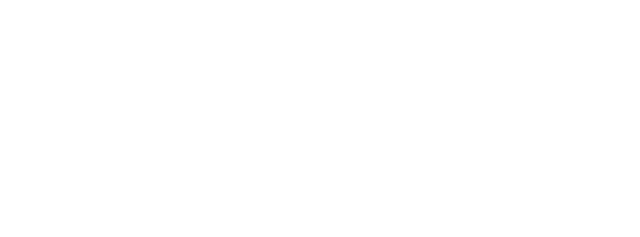
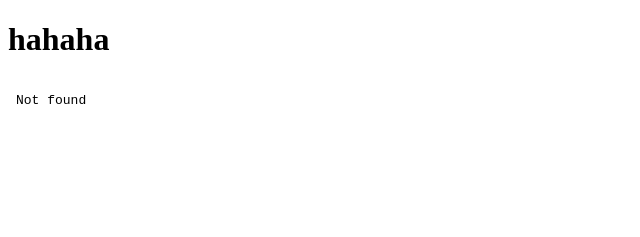
Before and after one commit to YanPanMichael/JavaScriptCommonUtils, a plain HTML site: page EXAMPLE/URLParamsGet/index.html in a window 1280 px wide. Shown: the whole page, without its empty margins (0-640 px from the left). Drawn offline with Linux system fonts and the light colour scheme.

Commit message:
change a little

```diff
--- a/EXAMPLE/URLParamsGet/index.html
+++ b/EXAMPLE/URLParamsGet/index.html
@@ -5,15 +5,12 @@
   <title></title>
   <meta charset="UTF-8">
   <meta name="viewport" content="width=device-width, initial-scale=1">
-  <script src="../../URLParamsGet/getURLParamsValueCommon.js" />
 </head>
 
 <body>
   <div><h1>hahaha</h1></div>
-  <script>
-    var url = window.location.href;
-    var user = parseUri(url)['user'];
-    console.log('user' + user);
-  </script>
+  <iframe src="http:www.baidu.com?user=aa" frameborder="0">
+    <script type="text/javascript" src="../../URLParamsGet/getURLParamsValueCommon.js"></script>
+  </iframe>
 </body>
 </html>
--- a/URLParamsGet/getURLParamsValueCommon.js
+++ b/URLParamsGet/getURLParamsValueCommon.js
@@ -84,3 +84,7 @@
     // database name and the given path
     return '/' + opts.db + '/' + path;
   };
+
+  var url = window.location.href;
+  var user = parseUri(url)['user'];
+  console.log('user' + user);
```
